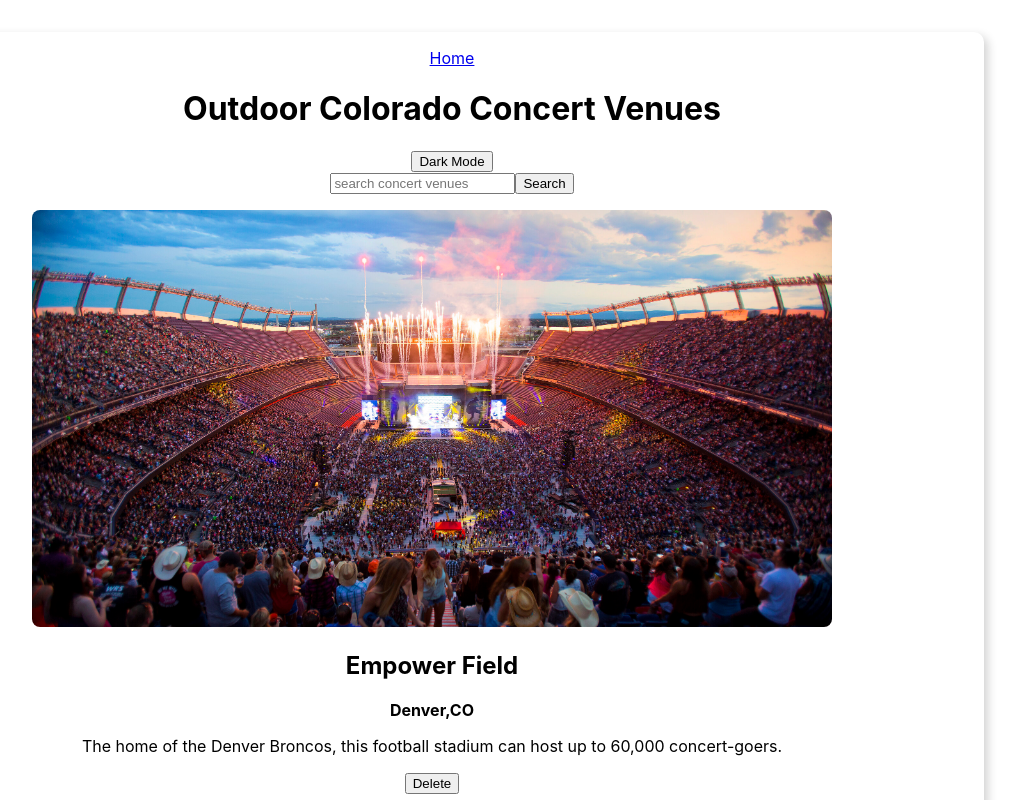
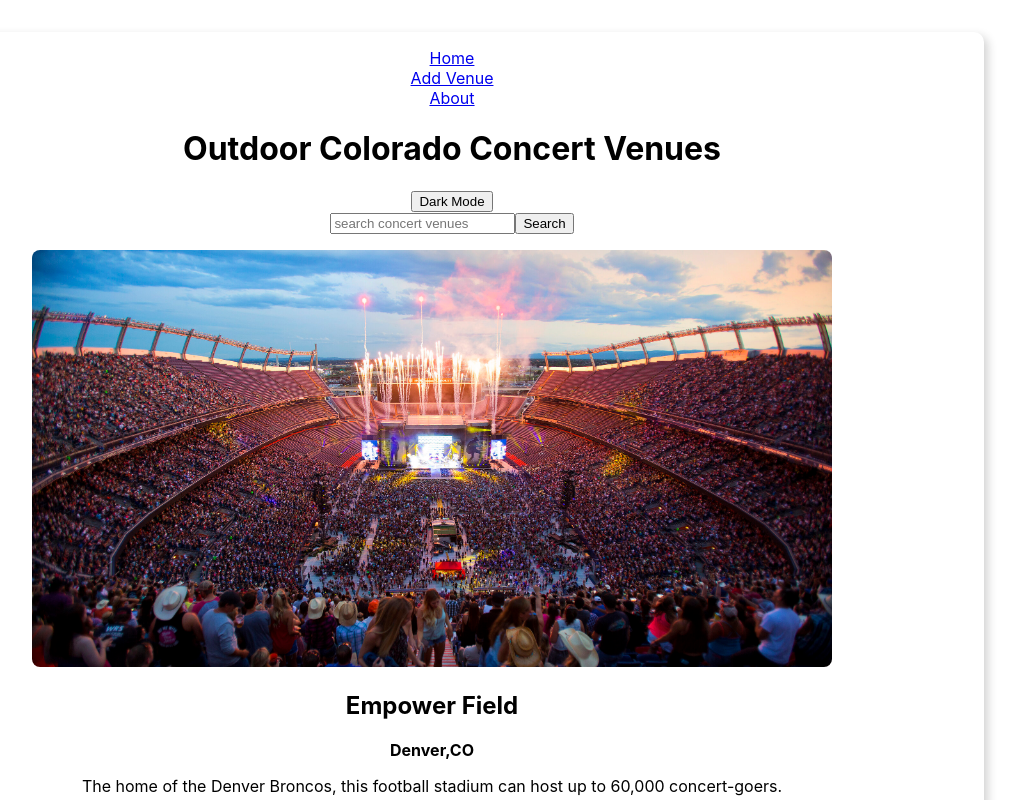
Before and after one commit to kmac303/Phase-2-Project, a React (Create React App) app: page / in a window 1280 px wide. Shown: the top 800 px of the page, without its empty margins (188-1210 px from the left). Built offline with nearby package versions, Linux system fonts and the light colour scheme; data requests are answered from the project's data file.

Commit message:
Added links for /new and /about

```diff
--- a/src/NavBar.js
+++ b/src/NavBar.js
@@ -5,6 +5,10 @@
     return (
         <div className="navbar">
             <NavLink exact to="/">Home</NavLink>
+            <br/>
+            <NavLink to="/new">Add Venue</NavLink>
+            <br/>
+            <NavLink to="/about">About</NavLink>
         </div>
     )
 }
```
